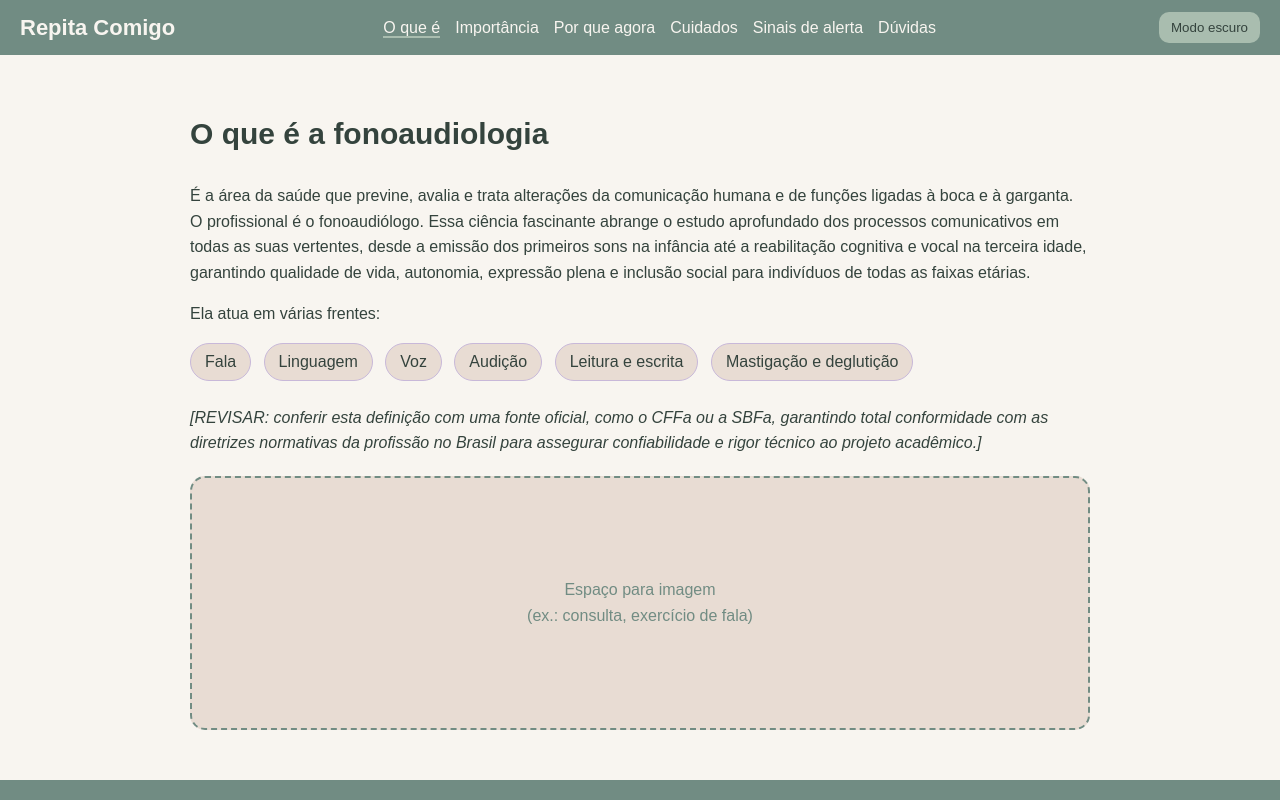
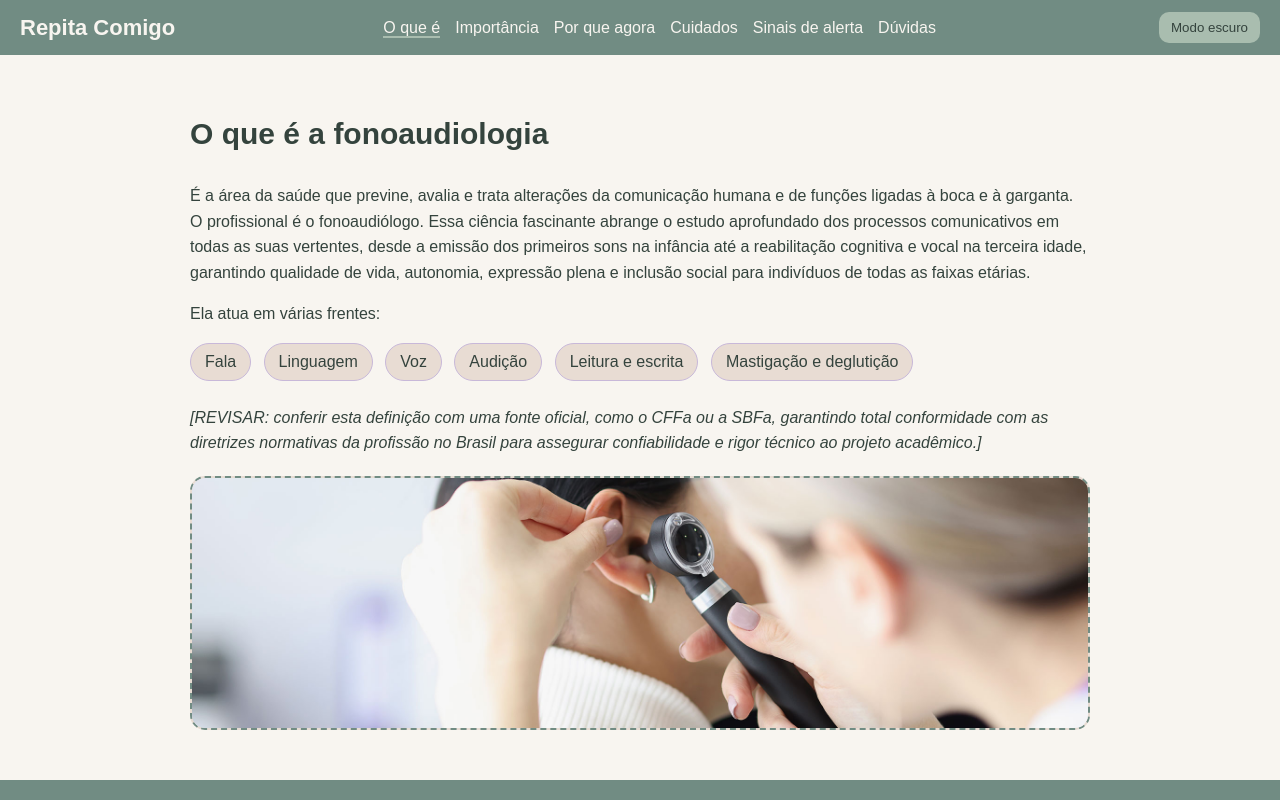
Before and after one commit to danielfdev836/repete_comigo, a plain HTML site: page HTMLS/o-que-e.html in a window 1280 px wide. Shown: the top 800 px of the page. Drawn offline with Linux system fonts and the light colour scheme.

Commit message:
imagens na pagina o que é

```diff
--- a/HTMLS/o-que-e.html
+++ b/HTMLS/o-que-e.html
@@ -48,7 +48,7 @@
             técnico ao projeto acadêmico.]</em></p>
 
         <!-- IMAGEM 2: troque o <span> por <img src="img/o-que-e.jpg" alt="..."> -->
-        <div class="slot"><span>Espaço para imagem<br>(ex.: consulta, exercício de fala)</span></div>
+        <div class="slot"><img src="../IMAGENS/consulta no fono.jpg" alt="Consulta no fonoaudiólogo"></div>
       </div>
     </section>
   </main>
```
Also changed, not shown: IMAGENS/consulta no fono.jpg (added).
